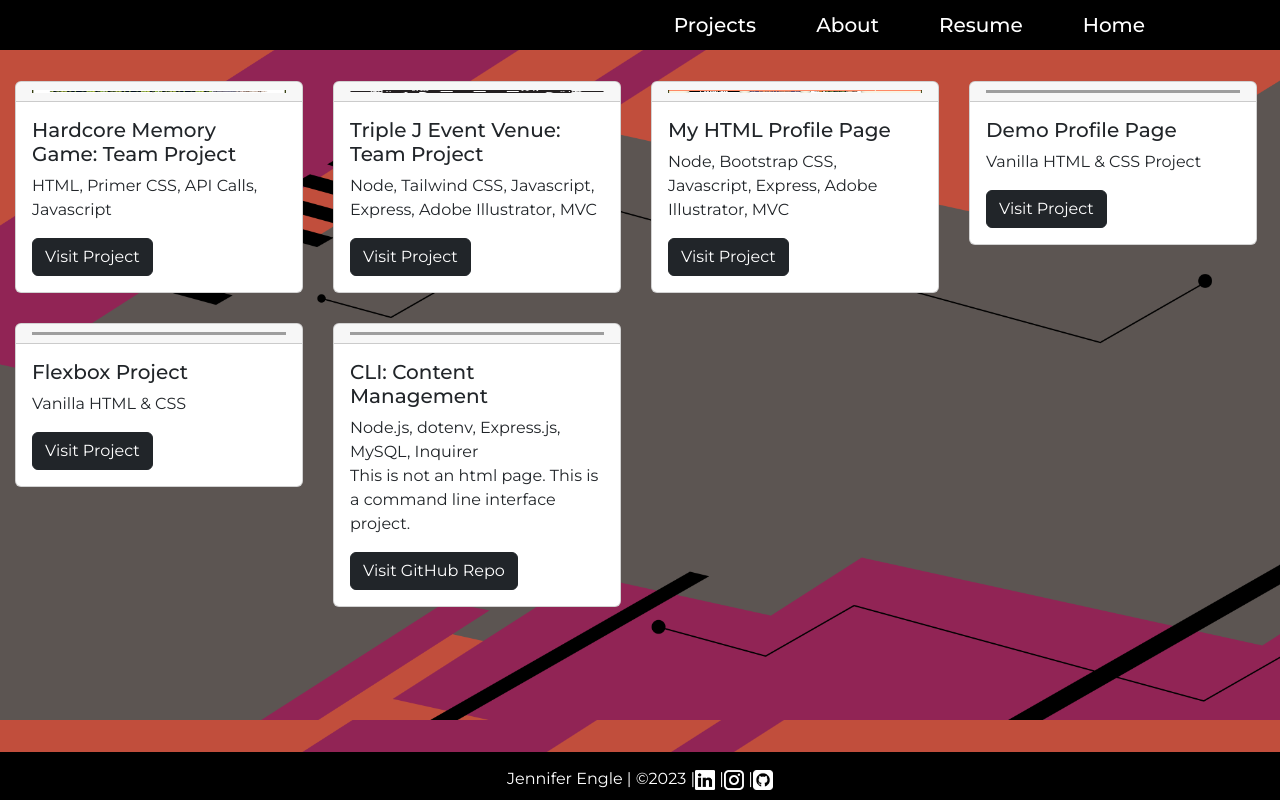
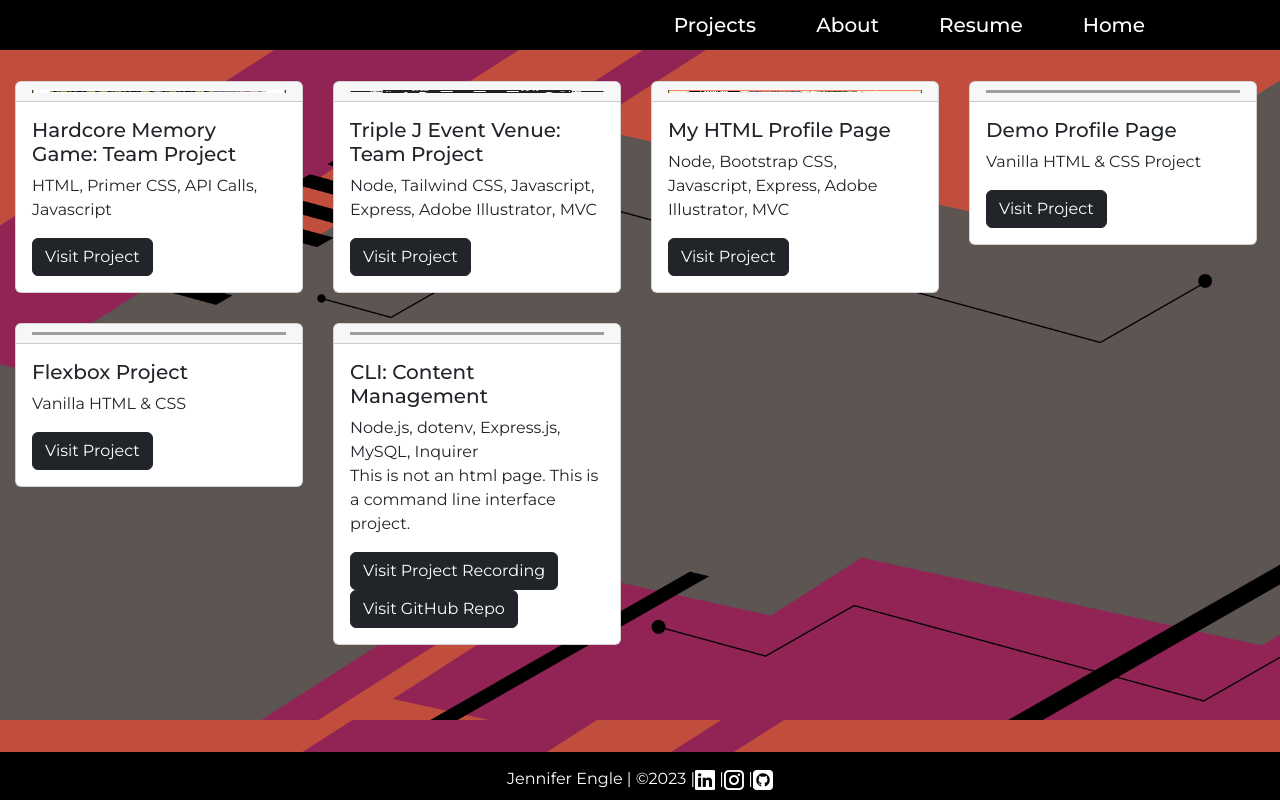
Before and after one commit to jengle-dev/Personal-React-Portfolio, a React (Create React App) app in the folder portfolio/: page / in a window 1280 px wide. Both pictures are taken after a click on the item "Projects". Built offline with nearby package versions, Linux system fonts and the light colour scheme; grey boxes are pictures that could not be loaded.

Commit message:
added the 2nd button to the CLI project, had removed by accident

```diff
--- a/portfolio/src/components/ProjectCard.js
+++ b/portfolio/src/components/ProjectCard.js
@@ -87,6 +87,7 @@ const ProjectCard = () => {
 
                             <p>This is not an html page. This is a command line interface project.</p>
                         </Card.Text>
+                        <Button className='btn btn-dark' variant="primary" href="https://drive.google.com/file/d/1KmyHf6bsI5JnXZKTgV4-F2bCP4WvDR1C/view" target='_blank'>Visit Project Recording</Button>
                         <Button className='btn btn-dark' variant="primary" href="https://github.com/jengle-dev/CLI-Content-Management-System" target='_blank'>Visit GitHub Repo</Button>
                     </Card.Body>
                 </Card>
```
